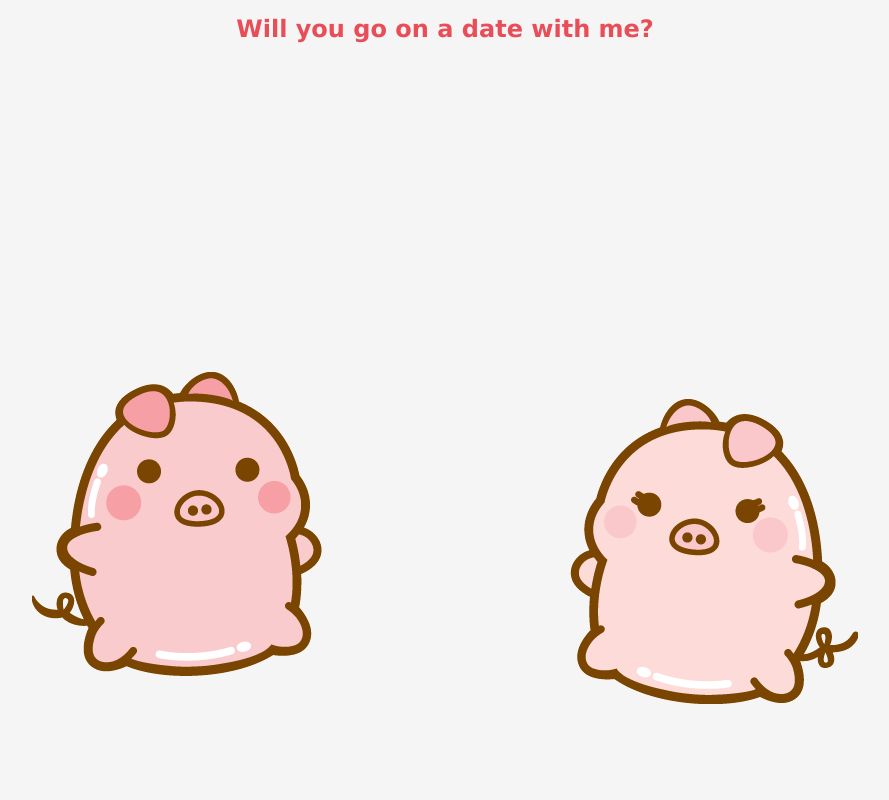
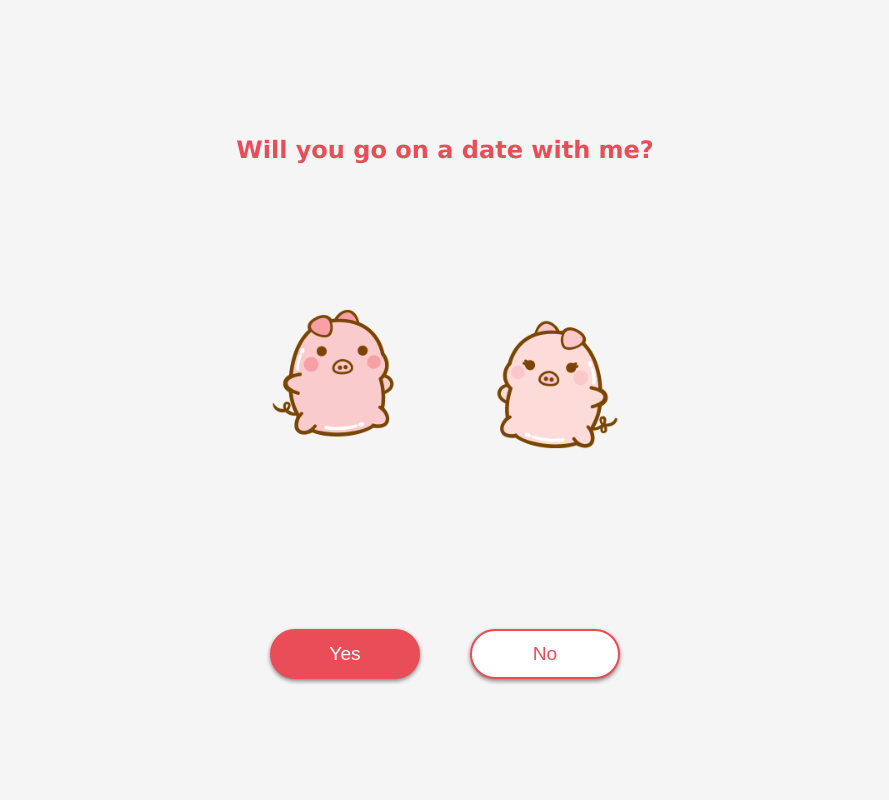
Before and after one commit to shoeyui/date, a plain HTML site: page index.html in a window 1280 px wide. Shown: the top 800 px of the page, without its empty margins (195-1084 px from the left). Drawn offline with Linux system fonts and the light colour scheme.

Commit message:
Update style.css

```diff
--- a/style.css
+++ b/style.css
@@ -15,8 +15,12 @@ body {
 }
 
 .gif {
-    height: 100%;
-    width: 100%;
+    max-width: 50vw;
+    max-height: 50vh;
+    width: auto; /* Maintains the aspect ratio of the GIF */
+    height: auto; /* Maintains the aspect ratio of the GIF */
+    margin: auto; /* Centers the GIF horizontally in the container */
+    display: block; /* Ensures the margin auto takes effect */
 }
 
 h2 {
```
